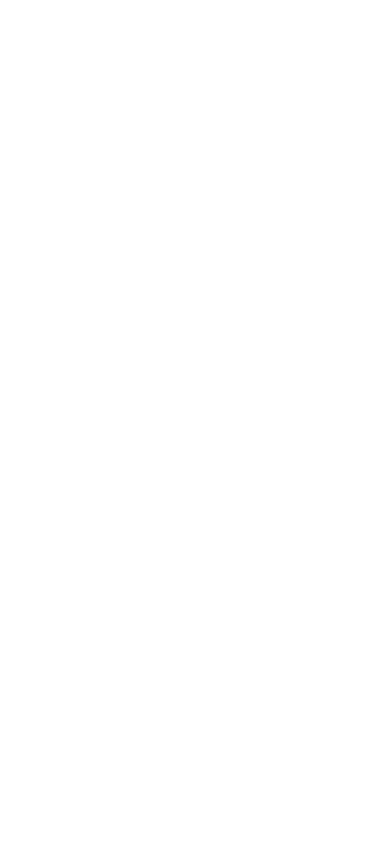
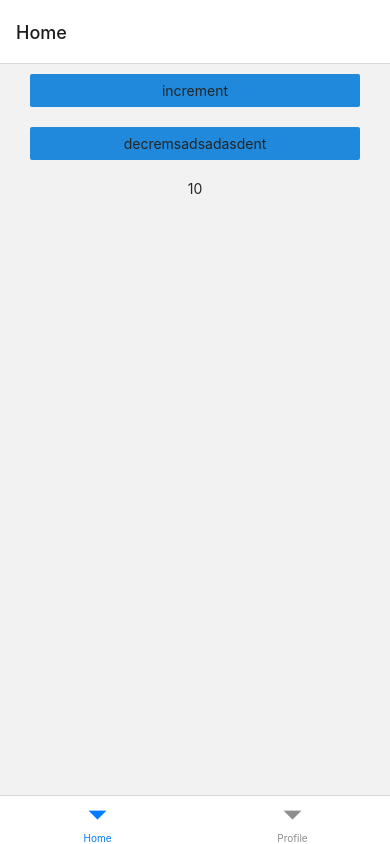
Before and after one commit to PigeonT/VoiceDating, a React Native app: screen /Home in a window 390 px wide. Built offline with nearby package versions, Linux system fonts and the light colour scheme.

Commit message:
setup globals and screens navagition

```diff
--- a/App.tsx
+++ b/App.tsx
@@ -1,55 +1,33 @@
-// import {Provider} from "mobx-react";
-// import React, {Component} from 'react';
-// import {SafeAreaView} from 'react-native';
-// import Home from "./src/components/Home";
-// import ProfileStore from './src/stores/ProfileStore';
-//
-// export default class App extends Component {
-//     render() {
-//         return (
-//             <Provider
-//                 profileStore={new ProfileStore(10)}>
-//                 <SafeAreaView style={{flex: 1, justifyContent: 'center', alignItems: 'center'}}>
-//                     <Home/>
-//                 </SafeAreaView>
-//             </Provider>
-//         )
-//     }
-// }
-//
-//
-
 import * as React from 'react';
-import {useWindowDimensions} from 'react-native';
-import {SceneMap, TabView} from 'react-native-tab-view';
+import {Component} from 'react';
 import {Provider} from "mobx-react";
 import HomeStore from "./src/stores/HomeStore";
 import HomeScreen from "./src/screens/HomeScreen";
 import ProfileScreen from "./src/screens/ProfileScreen";
+import {createBottomTabNavigator} from "@react-navigation/bottom-tabs";
+import {NavigationContainer} from "@react-navigation/native";
+import {SafeAreaProvider} from "react-native-safe-area-context";
 
-const renderScene = SceneMap({
-    home: HomeScreen,
-    profile: ProfileScreen,
-});
+const Tab = createBottomTabNavigator();
 
-export default function TabViewExample() {
-    const layout = useWindowDimensions();
+class TabViewExample extends Component {
+    render() {
+        return (
+            <SafeAreaProvider>
+                <Provider homeStore={new HomeStore(10)}>
+                    <NavigationContainer>
+                        <Tab.Navigator>
+                            <Tab.Screen name="Home"
+                                        component={HomeScreen}/>
+                            <Tab.Screen name="Profile"
+                                        component={ProfileScreen}/>
+                        </Tab.Navigator>
+                    </NavigationContainer>
+                </Provider>
+            </SafeAreaProvider>
+        );
+    }
+}
 
-    const [index, setIndex] = React.useState(0);
-    const [routes] = React.useState([
-        {key: 'home', title: 'HomeScreen'},
-        {key: 'profile', title: 'ProfileScreen'},
-    ]);
 
-    return (
-        <Provider
-            homeStore={new HomeStore(10)}>
-            <TabView
-                navigationState={{index, routes}}
-                renderScene={renderScene}
-                onIndexChange={setIndex}
-                initialLayout={{width: layout.width}}
-            />
-        </Provider>
-    );
-}
+export default TabViewExample;
--- a/src/components/Home.tsx
+++ b/src/components/Home.tsx
@@ -1,6 +1,8 @@
 import {inject, observer} from 'mobx-react';
 import React, {Component} from 'react';
-import {Animated, Pressable, Text} from 'react-native';
+import {Animated, StyleSheet} from 'react-native';
+import {Button, Text} from '@rneui/base';
+import globalStyles from "../globals/styles/global-styles";
 import View = Animated.View;
 
 interface HomeProps {
@@ -12,28 +14,35 @@
     render() {
         const {homeStore} = this.props;
         return (
-            <>
-                <Text>{homeStore.count}</Text>
-                <Pressable
-                    style={({pressed}) => [
-                        {opacity: pressed ? 0.5 : 1.0}
-                    ]}
-                    onPress={() => homeStore.increment()}>
+            <View style={styles.container}>
+
+                <Button style={styles.button}
+                        onPress={() => homeStore.increment()}>
                     <View><Text>increment</Text></View>
-                </Pressable>
-                <br/>
-                <br/>
-                <br/>
-                <Pressable
-                    style={({pressed}) => [
-                        {opacity: pressed ? 0.5 : 1.0}
-                    ]}
-                    onPress={() => homeStore.decrement()}>
-                    <View><Text>decrement</Text></View>
-                </Pressable>
-            </>
+                </Button>
+
+                <Button style={styles.button}
+                        onPress={() => homeStore.decrement()}>
+                    <View><Text>decremsadsadasdent</Text></View>
+                </Button>
+                <Text style={styles.text}>{homeStore.count}</Text>
+            </View>
         )
     }
 }
 
+const styles = StyleSheet.create({
+    ...globalStyles,
+    button: {
+        flex: 1,
+        padding: 10,
+    },
+    text: {
+        flex: 1,
+        margin: 'auto',
+        padding: 10,
+    },
+});
+
+
 export default inject('homeStore')(observer(Home))
--- /dev/null
+++ b/src/globals/styles/global-styles.ts
@@ -0,0 +1,10 @@
+import {StyleSheet} from "react-native";
+
+export default StyleSheet.create({
+    container: {
+        flex: 1,
+        justifyContent: 'flex-start',
+        alignItems: 'stretch',
+        paddingHorizontal: 10,
+    }
+});
--- a/src/screens/HomeScreen.tsx
+++ b/src/screens/HomeScreen.tsx
@@ -1,13 +1,15 @@
 import React, {Component} from 'react';
 import Home from "../components/Home";
+import {View} from "react-native";
+import globalStyles from '../globals/styles/global-styles';
 
 
 class HomeScreen extends Component {
     render() {
         return (
-            <>
+            <View style={globalStyles.container}>
                 <Home/>
-            </>
+            </View>
         )
     }
 }
--- a/src/screens/ProfileScreen.tsx
+++ b/src/screens/ProfileScreen.tsx
@@ -1,13 +1,23 @@
 import React, {Component} from 'react';
-import {Text} from 'react-native';
+import {Image, View} from 'react-native';
+import {Text} from '@rneui/base';
+import globalStyles from "../globals/styles/global-styles";
 
+const logo = {
+    uri: 'https://reactnative.dev/img/tiny_logo.png',
+    width: 64,
+    height: 64,
+};
 
 class ProfileScreen extends Component {
     render() {
         return (
-            <>
-                <Text>Profile Screen</Text>
-            </>
+            <View style={globalStyles.container}>
+                <Text style={{fontSize: 96}}>Scroll me plz</Text>
+                <Image source={logo}/>
+
+                <Text style={{fontSize: 80}}>React Native</Text>
+            </View>
         )
     }
 }
```
Also changed, not shown: package.json (+10 -2 lines), 1 other file (tests, documents, lock files or other folders).
